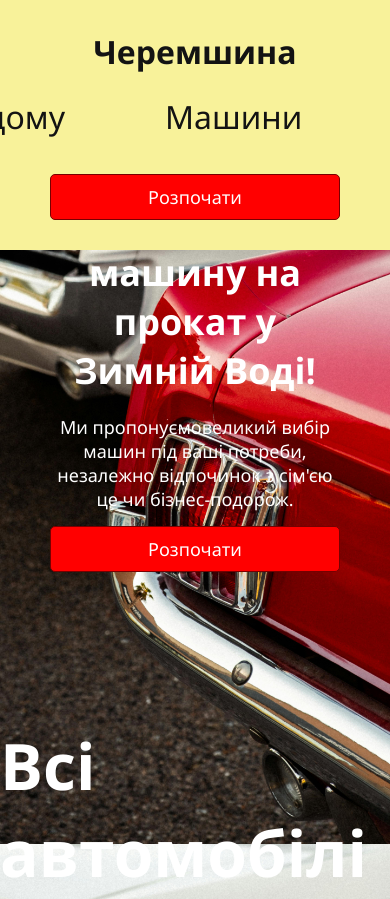
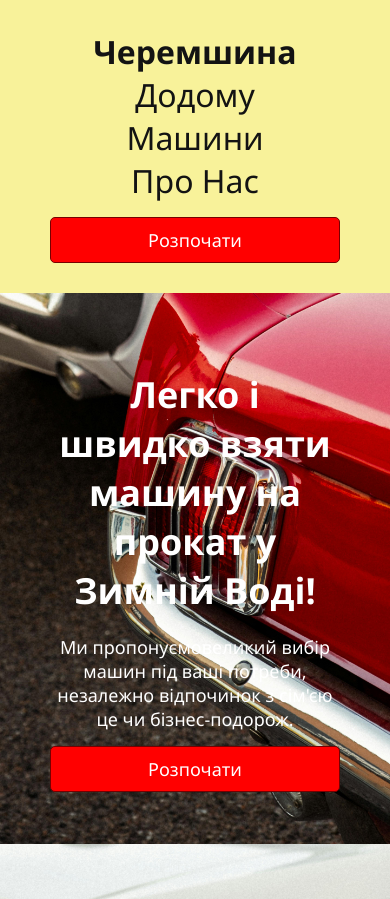
Before and after one commit to zhyvoronkoRoman/zhyvoronkoroman.github.io, a plain HTML site: page lab1/collection.html in a window 390 px wide. Shown: the top 899 px of the page. Drawn offline with Linux system fonts and the light colour scheme.

Commit message:
Commit lab

```diff
--- a/lab1/collection.html
+++ b/lab1/collection.html
@@ -19,7 +19,8 @@
             <a href="collection.html"> Машини </a>
             <a href="index.html#about"> Про Нас</a>
         </div>
-        <button class="btn-2" onclick="window.location.href='contact.html'">
+        <button class="btn-2" >
+            <!--onclick="window.location.href='contact.html'" -->
             Розпочати
         </button>
         <div class="btn">
@@ -34,7 +35,8 @@
               Ми пропонуємовеликий вибір машин під ваші потреби,
               незалежно відпочинок з сім'єю це чи бізнес-подорож.
             </p>
-            <button class="btn-2 btn-main" onclick="window.location.href='contact.html'">
+            <button class="btn-2 btn-main">
+                <!--onclick="window.location.href='contact.html'" -->
                 Розпочати
             </button>
 
@@ -345,8 +347,8 @@
         </div>
     </section>
 
-<footer>
-    <p>&copy; 2025 Оренда автомобілів. Всі права захищені.</p>
-</footer>
+    <footer>
+        <p>&copy; 2025 Оренда автомобілів. Всі права захищені.</p>
+    </footer>
 </body>
 </html>
--- a/lab1/styles.css
+++ b/lab1/styles.css
@@ -45,8 +45,6 @@ nav{
     filter:drop-shadow(5px 5px 10px transparent) ;
 }
 
-
-
 nav .brand {
     text-decoration: none;
     color: var(--black);
@@ -58,9 +56,10 @@ nav .brand h1 {
 }
 
 .menu {
+
     display: flex;
     align-items: center;
-    gap: 20px;
+
 }
 
 .menu a {
@@ -172,7 +171,6 @@ display: none;
     color: #000000;
 
 }
-
 
 .collection-car-item:hover{
 
@@ -297,8 +295,13 @@ footer {
     margin-top: 50px;
 }
 
-/* 📱 Адаптивний дизайн */
 @media (max-width: 767px) and (min-width: 0px) {
+    .main-page {
+        margin-top: 20em;
+    }
+    .menu{
+        flex-direction: column;
+    }
     nav {
         display: flex;
         flex-direction: column;
```
Also changed, not shown: lab1/index.html (+1 -1 lines).
